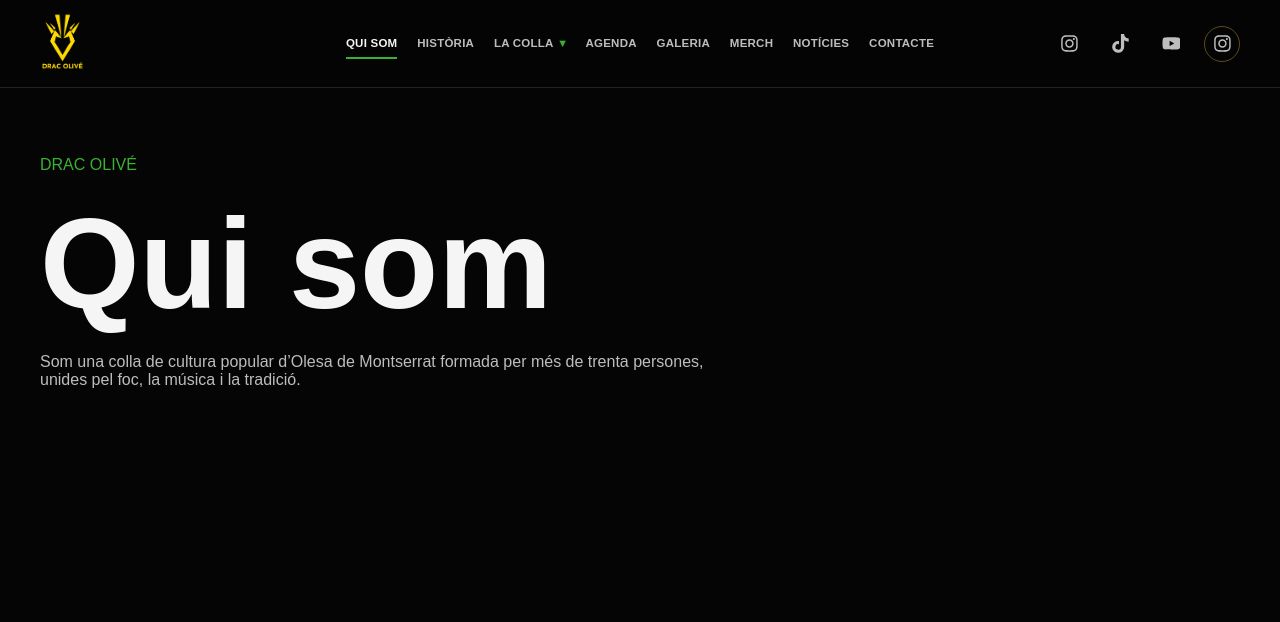
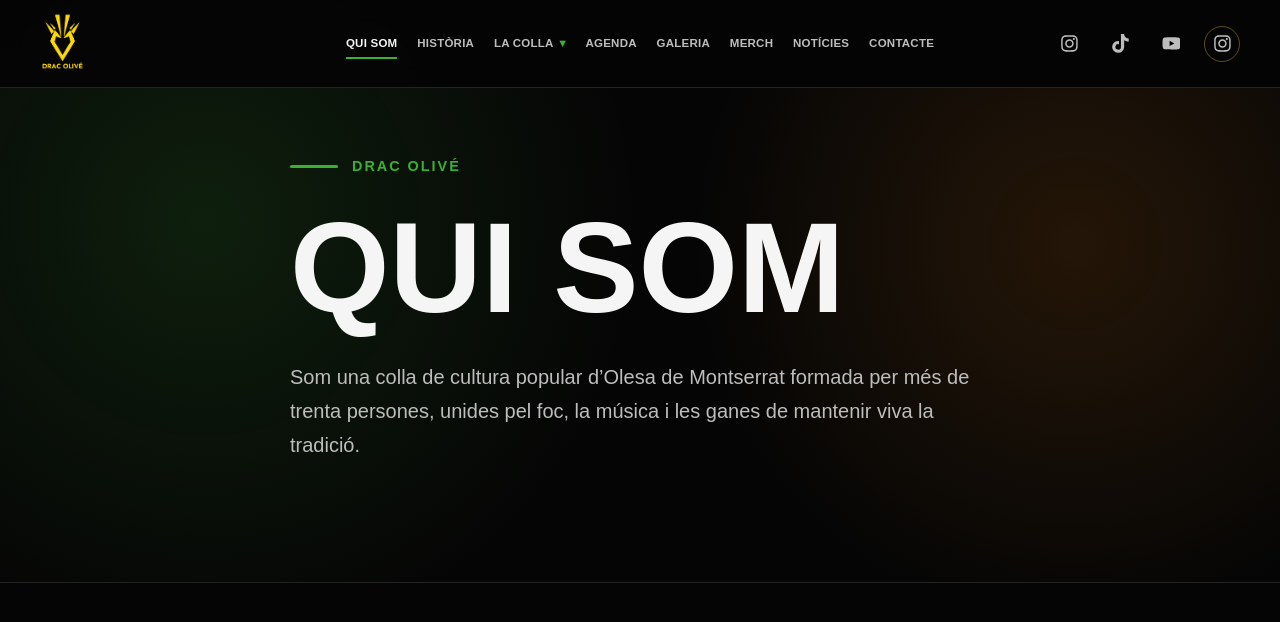
Before and after one commit to LaiaCroce/drac-olive-web, a React (Create React App) app: page /qui-som in a window 1280 px wide. Shown: the top 622 px of the page. Built offline with nearby package versions, Linux system fonts and the light colour scheme; no server answers.

Commit message:
refactor: convert Hero into reusable component

```diff
--- a/src/components/Hero/Hero.css
+++ b/src/components/Hero/Hero.css
@@ -1,65 +1,168 @@
 .hero {
-  min-height: 100vh;
-  padding: 120px 40px 80px;
+ position: relative;
+  /* Important: evita que talli la part superior de les lletres */
+  overflow: visible;
 
   display: flex;
-  align-items: center;
+  align-items: flex-start;
+
+  border-bottom: 1px solid var(--border);
 
   background:
-    linear-gradient(to right, rgba(5, 5, 5, 0.95), rgba(5, 5, 5, 0.45)),
-    radial-gradient(circle at 70% 40%, rgba(247, 136, 23, 0.25), transparent 35%),
+    radial-gradient(
+      circle at 16% 38%,
+      rgba(51, 136, 44, 0.2),
+      transparent 38%
+    ),
+    radial-gradient(
+      circle at 84% 42%,
+      rgba(247, 136, 23, 0.13),
+      transparent 34%
+    ),
     var(--bg);
 }
 
-.hero-content {
-  max-width: 760px;
+/* HOME */
+
+.hero--home {
+  min-height: 100vh;
+
+  padding-top: calc(var(--navbar-height, 88px) + 80px);
+  padding-bottom: var(--space-lg, 80px);
+
+  background:
+    linear-gradient(
+      to right,
+      rgba(5, 5, 5, 0.96),
+      rgba(5, 5, 5, 0.52)
+    ),
+    radial-gradient(
+      circle at 72% 40%,
+      rgba(247, 136, 23, 0.24),
+      transparent 36%
+    ),
+    var(--bg);
 }
 
+/* PÀGINES INTERIORS */
+
+.hero--page {
+  min-height: 60vh;
+
+  padding-top: calc(var(--navbar-height, 88px) + 70px);
+  padding-bottom: var(--space-xl, 120px);
+}
+
+.hero-content {
+  width: 100%;
+  max-width: var(--container-width);
+  margin: 0 auto;
+  transform: none;
+}
+
+/* KICKER */
+
 .hero-kicker {
+  display: flex;
+  align-items: center;
+  gap: 14px;
+
+  margin-bottom: 20px;
+}
+
+.hero-kicker p {
+  margin: 0;
+
   color: var(--green-light);
-  text-transform: uppercase;
+
+  font-size: 0.9rem;
   font-weight: bold;
   letter-spacing: 2px;
-}
-
-.hero h1 {
-  margin: 0;
-  font-size: clamp(4rem, 10vw, 9rem);
-  line-height: 0.9;
   text-transform: uppercase;
 }
 
-.hero h1 span {
+.hero-kicker-line {
+  width: 48px;
+  height: 3px;
+
+  flex-shrink: 0;
+
+  border-radius: 999px;
+  background: var(--green-light);
+}
+
+/* TÍTOL */
+
+.hero-title {
+  max-width: 1100px;
+  margin: 0;
+
+  padding-top: 0.08em;
+
+  color: var(--text);
+  font-size: clamp(4rem, 10vw, 9rem);
+
+  line-height: 1;
+  text-transform: uppercase;
+}
+
+.hero-title span {
   color: var(--green-light);
 }
 
+/* TEXT */
+
 .hero-text {
-  max-width: 520px;
-  margin: 24px 0;
+  max-width: 700px;
+  margin: 28px 0 0;
+
   color: var(--text-soft);
-  font-size: 1.2rem;
-  line-height: 1.6;
+
+  font-size: clamp(1.05rem, 2vw, 1.25rem);
+  line-height: 1.7;
 }
+
+/* BOTONS */
 
 .hero-buttons {
   display: flex;
+  flex-wrap: wrap;
   gap: 16px;
-  flex-wrap: wrap;
+
+  margin-top: 34px;
 }
 
-.btn {
-  padding: 14px 24px;
-  border-radius: 4px;
-  font-weight: bold;
-  text-transform: uppercase;
+/* RESPONSIVE */
+
+@media (max-width: 700px) {
+  .hero--home {
+    min-height: 90vh;
+    padding-top: calc(var(--navbar-height, 88px) + 50px);
+    padding-bottom: var(--space-lg, 80px);
+  }
+
+  .hero--page {
+    min-height: 55vh;
+    padding-top: calc(var(--navbar-height, 88px) + 45px);
+    padding-bottom: var(--space-lg, 80px);
+  }
+
+  .hero-title {
+    padding-top: 0.1em;
+    font-size: clamp(3.3rem, 16vw, 5.8rem);
+    line-height: 1;
+  }
+
+  .hero-kicker-line {
+    width: 34px;
+  }
+
+  .hero-buttons {
+    flex-direction: column;
+    align-items: stretch;
+  }
+
+  .hero-buttons a {
+    width: 100%;
+  }
 }
-
-.btn-primary {
-  background: var(--green-primary);
-  color: white;
-}
-
-.btn-secondary {
-  border: 2px solid var(--orange);
-  color: var(--text);
-}
--- a/src/components/Hero/Hero.js
+++ b/src/components/Hero/Hero.js
@@ -9,12 +9,17 @@ function Hero({
   secondaryButton,
   home = false,
 }) {
+  const hasButtons = primaryButton || secondaryButton;
+
   return (
-    <section className={`hero ${home ? "hero-home" : "hero-page"}`}>
+    <section className={`hero ${home ? "hero--home" : "hero--page"}`}>
       <div className="container hero-content">
 
         {kicker && (
-          <p className="hero-kicker">{kicker}</p>
+          <div className="hero-kicker">
+            {!home && <span className="hero-kicker-line" aria-hidden="true" />}
+            <p>{kicker}</p>
+          </div>
         )}
 
         <h1 className="hero-title">{title}</h1>
@@ -25,9 +30,8 @@ function Hero({
           </p>
         )}
 
-        {(primaryButton || secondaryButton) && (
+        {hasButtons&& (
           <div className="hero-buttons">
-
             {primaryButton && (
               <Link
                 to={primaryButton.link}
@@ -45,10 +49,8 @@ function Hero({
                 {secondaryButton.label}
               </Link>
             )}
-
           </div>
         )}
-
       </div>
     </section>
   );
--- a/src/pages/QuiSom.js
+++ b/src/pages/QuiSom.js
@@ -1,18 +1,13 @@
+import Hero from "../components/Hero/Hero";
+
 export default function QuiSom() {
   return (
-    <main style={{ padding: "140px 40px 80px", minHeight: "100vh" }}>
-      <p style={{ color: "var(--green-light)", textTransform: "uppercase" }}>
-        Drac Olivé
-      </p>
-
-      <h1 style={{ fontSize: "clamp(4rem, 10vw, 8rem)", margin: 0 }}>
-        Qui som
-      </h1>
-
-      <p style={{ color: "var(--text-soft)", maxWidth: "700px" }}>
-        Som una colla de cultura popular d’Olesa de Montserrat formada per més
-        de trenta persones, unides pel foc, la música i la tradició.
-      </p>
+    <main>
+      <Hero
+        kicker="Drac Olivé"
+        title="Qui som"
+        description="Som una colla de cultura popular d’Olesa de Montserrat formada per més de trenta persones, unides pel foc, la música i les ganes de mantenir viva la tradició."
+      />
     </main>
   );
 }
```
